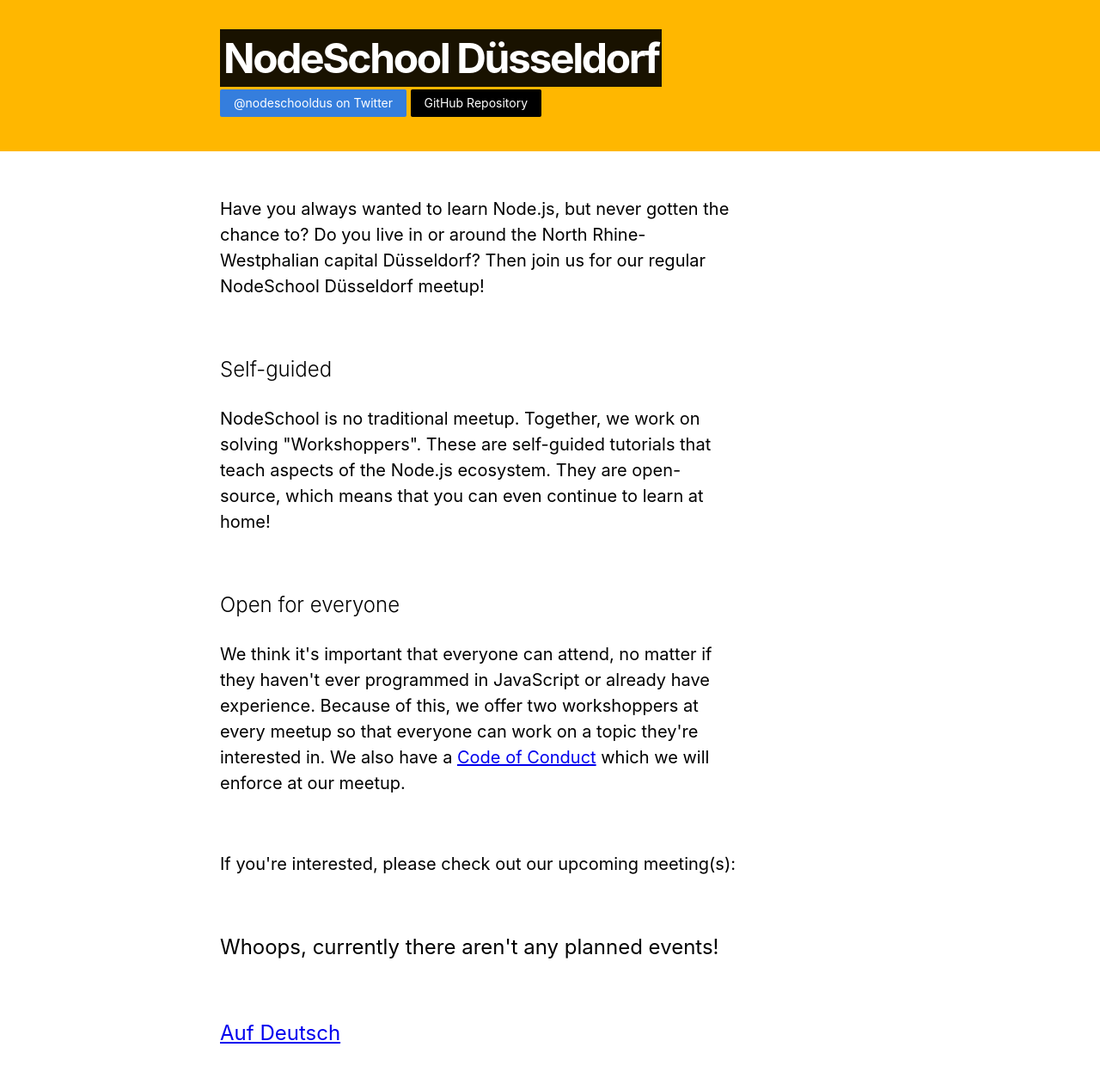
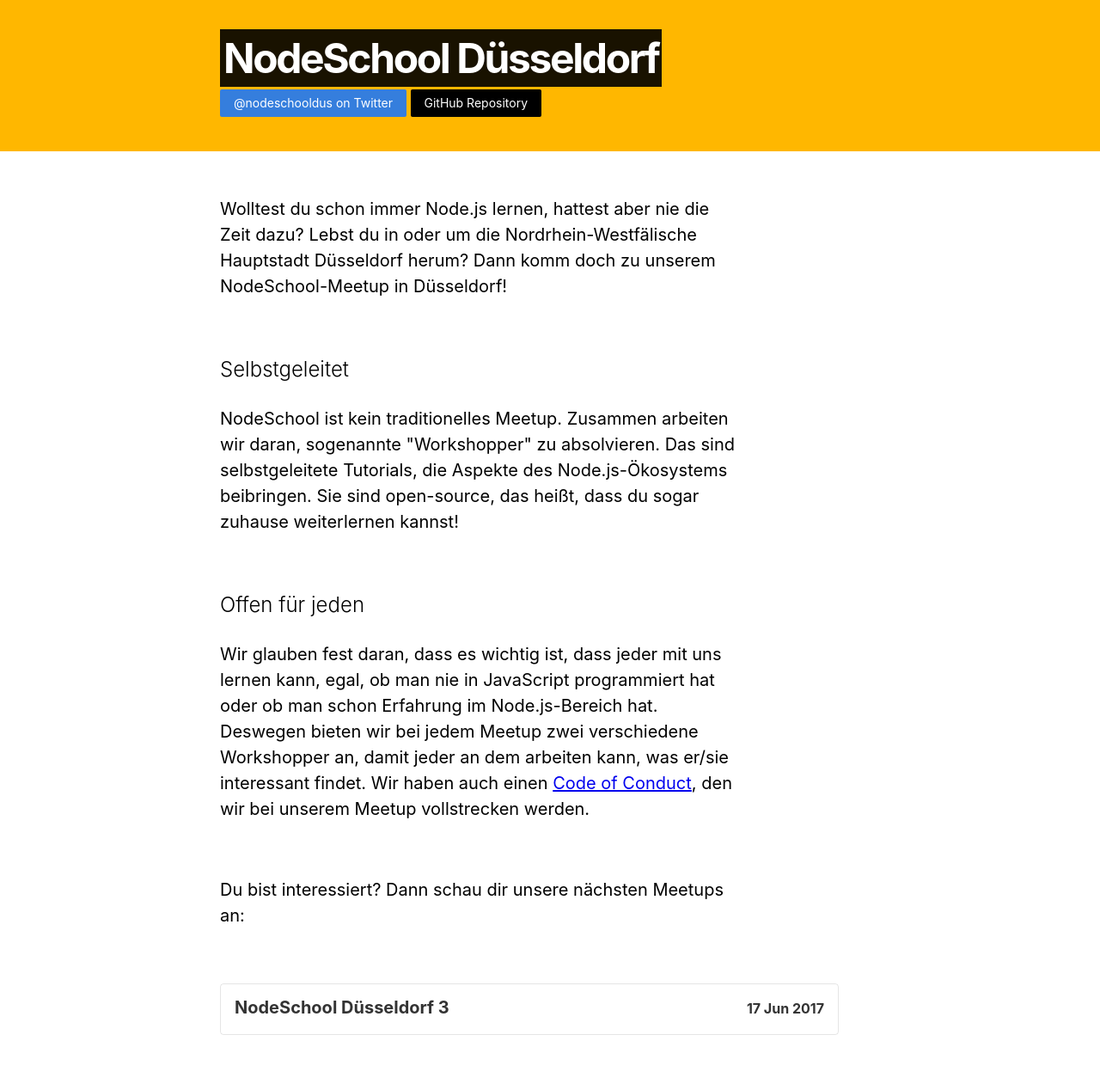
Before and after one commit to nodeschool/dusseldorf, a Jekyll site: the page built from index.html, in a window 1280 px wide. Shown: the whole page at 86% size. Built offline with Jekyll 4.4.1, drawn with Linux system fonts in a browser that asks for light colours.

Commit message:
revert to german

```diff
--- a/index.html
+++ b/index.html
@@ -4,33 +4,33 @@ title: NodeSchool Düsseldorf
 ---
 
 <p class="f5 f4-ns mb5 lh-copy measure sans-serif">
-  Have you always wanted to learn Node.js, but never gotten the chance to?
-  Do you live in or around the North Rhine-Westphalian capital Düsseldorf?
-  Then join us for our regular NodeSchool Düsseldorf meetup!
+  Wolltest du schon immer Node.js lernen, hattest aber nie die Zeit dazu?
+  Lebst du in oder um die Nordrhein-Westfälische Hauptstadt Düsseldorf herum?
+  Dann komm doch zu unserem NodeSchool-Meetup in Düsseldorf!
 </p>
-<h3 class="f3 fw3">Self-guided</h3>
+<h3 class="f3 fw3">Selbstgeleitet</h3>
 <p class="f5 f4-ns mb5 lh-copy measure sans-serif">
-  NodeSchool is no traditional meetup. Together, we work on solving
-  "Workshoppers". These are self-guided tutorials that teach aspects of
-  the Node.js ecosystem. They are open-source, which means that you can
-  even continue to learn at home!
+  NodeSchool ist kein traditionelles Meetup. Zusammen arbeiten wir daran,
+  sogenannte "Workshopper" zu absolvieren. Das sind selbstgeleitete
+  Tutorials, die Aspekte des Node.js-Ökosystems beibringen. Sie sind
+  open-source, das heißt, dass du sogar zuhause weiterlernen kannst!
 </p>
-<h3 class="f3 fw3">Open for everyone</h3>
+<h3 class="f3 fw3">Offen für jeden</h3>
 <p class="f5 f4-ns mb5 lh-copy measure sans-serif">
-  We think it's important that everyone can attend, no matter if they
-  haven't ever programmed in JavaScript or already have experience.
-  Because of this, we offer two workshoppers at every meetup so that
-  everyone can work on a topic they're interested in.
-  We also have a
-  <a href="https://github.com/nodeschool/dusseldorf/blob/master/CODE_OF_CONDUCT.md">Code of Conduct</a>
-  which we will enforce at our meetup.
+  Wir glauben fest daran, dass es wichtig ist, dass jeder mit uns lernen
+  kann, egal, ob man nie in JavaScript programmiert hat oder ob man schon
+  Erfahrung im Node.js-Bereich hat. Deswegen bieten wir bei jedem Meetup
+  zwei verschiedene Workshopper an, damit jeder an dem arbeiten kann, was
+  er/sie interessant findet.
+  Wir haben auch einen
+  <a href="https://github.com/nodeschool/dusseldorf/blob/master/CODE_OF_CONDUCT.md">Code of Conduct</a>,
+  den wir bei unserem Meetup vollstrecken werden.
 </p>
 <p class="f5 f4-ns mb5 lh-copy measure sans-serif">
-  If you're interested, please check out our upcoming meeting(s):
+  Du bist interessiert? Dann schau dir unsere nächsten Meetups an:
 </p>
 {% assign evts = site.events | where_exp: "evt", "evt.number > site.last" %}
-{% if evts.length > 0 %}
-  {% for event in evts %}
+{% for event in evts%}
 <a class="no-underline" href="{{ event.url | relative_url }}">
   <article class="br2 ba dark-gray b--black-10 mv4 measure w-100">
     <div class="pa2 ph3-ns pb3-ns">
@@ -46,10 +46,3 @@ title: NodeSchool Düsseldorf
   </article>
 </a>
 {% endfor %}
-{% else %}
-  <div class="f4 f3-ns mb5 lh-copy measure sans-serif">
-    Whoops, currently there aren't any planned events!
-  </div>
-{% endif %}
-
-<a href="{{ '/de' | relative_url }}">Auf Deutsch</a>
```
Lines whose indentation alone changed are shown as unchanged.
